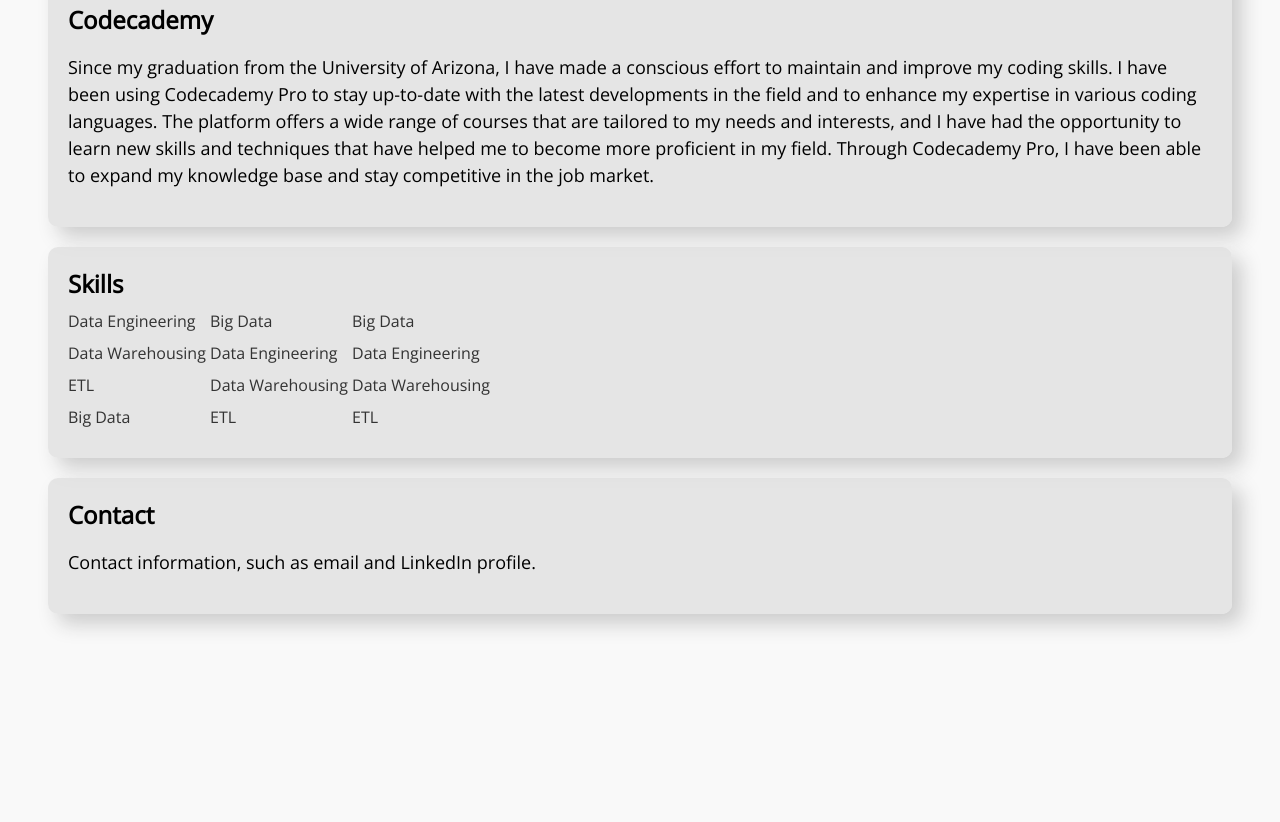
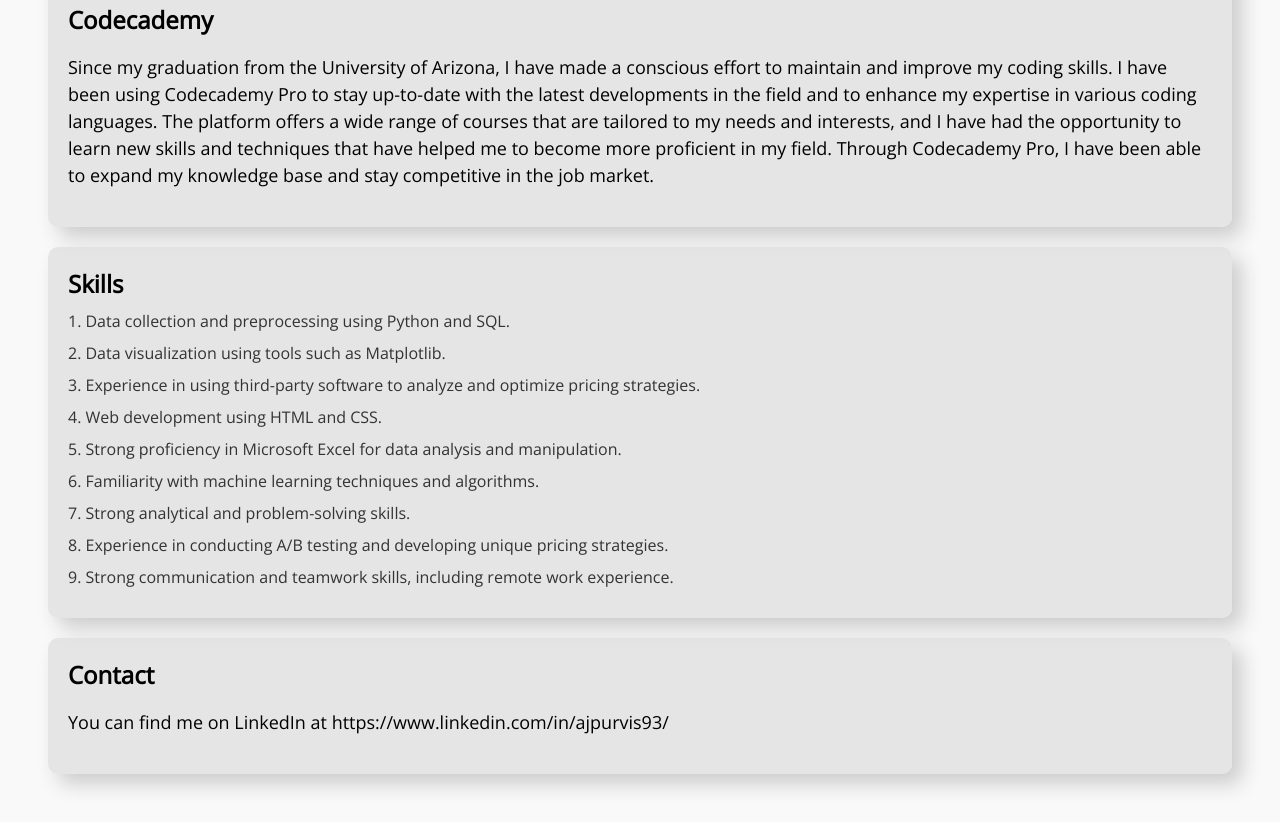
Before and after one commit to ajpurvis/My-Portfolio, a plain HTML site: page index.html in a window 1280 px wide. Shown: the part 2818-3640 px from the top of the page. Before the commit the page ends 3480 px from the top, so only its background shows below. Drawn offline with nearby package versions, Linux system fonts and the light colour scheme.

Commit message:
Updated skills and contact info

```diff
--- a/index.html
+++ b/index.html
@@ -143,30 +143,21 @@
       <section id="skills">
         <h1>Skills</h1>
         <ul>
-          <li>Data Engineering</li>
-          <li>Data Warehousing</li>
-          <li>ETL</li>
-          <li>Big Data</li>
+          <li>1. Data collection and preprocessing using Python and SQL.</li>
+          <li>2. Data visualization using tools such as Matplotlib.</li>
+          <li>3. Experience in using third-party software to analyze and optimize pricing strategies.</li>
+          <li>4. Web development using HTML and CSS.</li>
+          <li>5. Strong proficiency in Microsoft Excel for data analysis and manipulation.</li>
+          <li>6. Familiarity with machine learning techniques and algorithms.</li>
+          <li>7. Strong analytical and problem-solving skills.</li>
+          <li>8. Experience in conducting A/B testing and developing unique pricing strategies.</li>
+          <li>9. Strong communication and teamwork skills, including remote work experience.</li>
         </ul>
-        <ul>
-          <li>Big Data</li>
-          <li>Data Engineering</li>
-          <li>Data Warehousing</li>
-          <li>ETL</li>
-        </ul>
-        <ul>
-          <li>Big Data</li>
-          <li>Data Engineering</li>
-          <li>Data Warehousing</li>
-          <li>ETL</li>
-        </ul>
-
       </section>
       <section id="contact">
         <h1>Contact</h1>
-        <p>Contact information, such as email and LinkedIn profile.</p>
+        <p>You can find me on LinkedIn at https://www.linkedin.com/in/ajpurvis93/</p>
       </section>
     </main>
-    <script src="script.js"></script>
   </body>
 </html>
--- a/script.js
+++ /dev/null
@@ -1,21 +0,0 @@
-// Get the form element
-var form = document.getElementById("form");
-
-// Add an event listener to the form's submit event
-form.addEventListener("submit", function(event) {
-  // Prevent the form from submitting
-  event.preventDefault();
-
-  // Get the input elements
-  var name = document.getElementById("name");
-  var email = document.getElementById("email");
-
-  // Check if the name and email fields are not empty
-  if (name.value === "" || email.value === "") {
-    // Show an error message
-    alert("Please fill in the name and email fields.");
-  } else {
-    // Show a success message
-    alert("Thanks for submitting the form!");
-  }
-});
```
